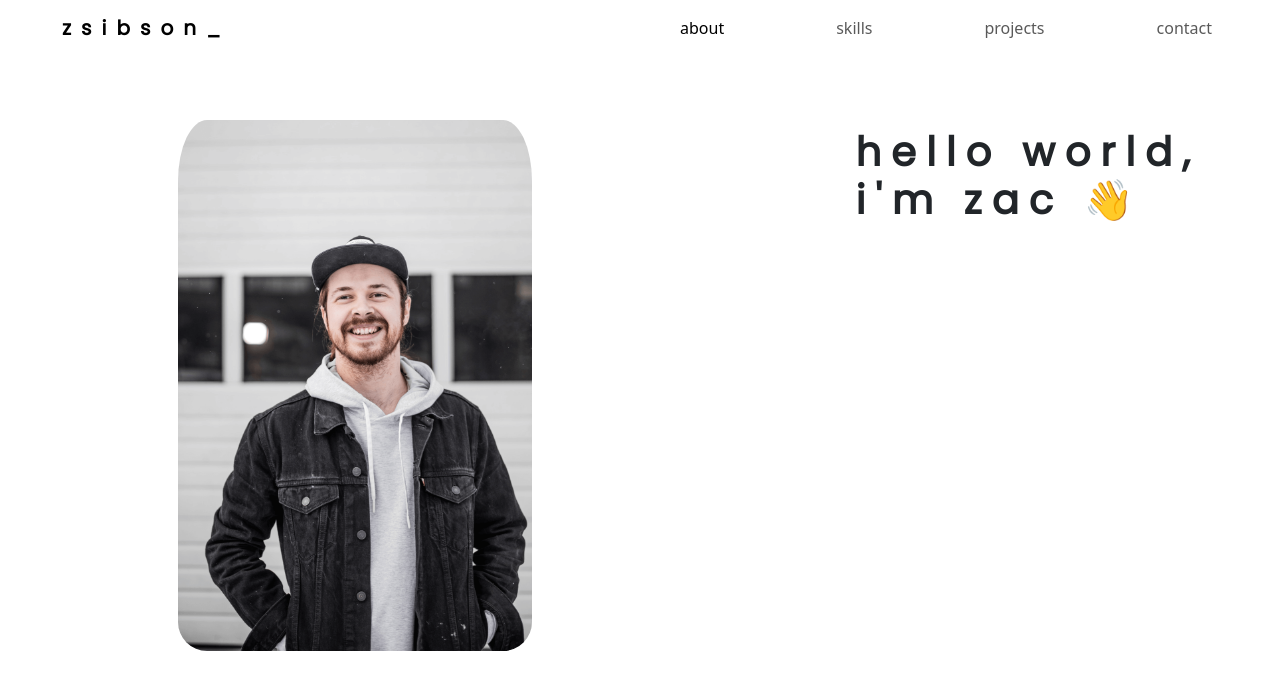
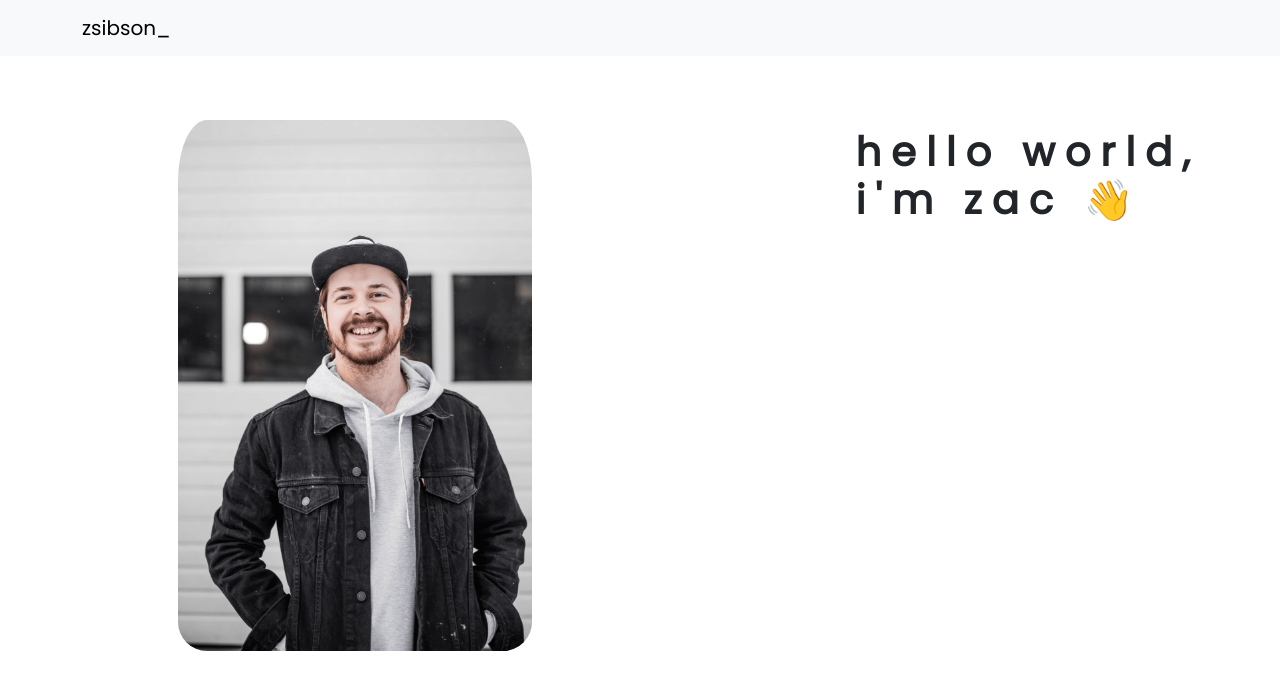
Before and after one commit to zsibson/zsibson.dev, a plain HTML site: page index.html in a window 1280 px wide. Drawn offline with nearby package versions, Linux system fonts and the light colour scheme.

Commit message:
minor changes

```diff
--- a/index.html
+++ b/index.html
@@ -23,28 +23,13 @@
 
 </head>
 <body>
-    <nav class="navbar navbar-expand-lg ">
-        <div class="container-fluid">
+  <nav class="navbar navbar-expand-lg bg-body-tertiary">
+    <div class="container-md">
       <a class="navbar-brand" href="#">zsibson_</a>
-          <div class="justify-content-center" id="navbarNav">
-            <ul class="navbar-nav">
-              <li class="nav-item">
-                <a class="nav-link active" aria-current="page" href="#">about</a>
-              </li>
-              <li class="nav-item">
-                <a class="nav-link" href="#">skills</a>
-              </li>
-              <li class="nav-item">
-                <a class="nav-link" href="#">projects</a>
-              </li>
-              <li class="nav-item">
-                <a class="nav-link" href="#">contact</a>
-              </li>
-              </li>
-            </ul>
     </div>
-        </div>
+
   </nav>
+
 
   <div class="container">
     <div class="row">
@@ -64,3 +49,25 @@
 
   </body>
   </html>
+  <!-- <nav class="navbar navbar-expand-lg ">
+      <div class="container-fluid">
+        <a class="navbar-brand" href="#">zsibson_</a>
+        <div class="justify-content-center" id="navbarNav">
+          <ul class="navbar-nav justify-content-center">
+            <li class="nav-item">
+              <a class="nav-link active" aria-current="page" href="#">about</a>
+            </li>
+            <li class="nav-item">
+              <a class="nav-link" href="#">skills</a>
+            </li>
+            <li class="nav-item">
+              <a class="nav-link" href="#">projects</a>
+            </li>
+            <li class="nav-item">
+              <a class="nav-link" href="#">contact</a>
+            </li>
+            </li>
+          </ul>
+        </div>
+      </div>
+    </nav> -->
--- a/style.css
+++ b/style.css
@@ -50,15 +50,15 @@ table {
 
 .navbar-brand {
     font-family: 'Poppins', sans-serif;
-    font-weight: bolder;
+    /* font-weight: bolder;
     letter-spacing: 10px;
-    padding-left: 50px;
+    padding-left: 50px; */
 }
 
-.nav-item {
+/* .nav-item {
     padding-right: 3em;
     padding-left: 3em;
-}
+} */
 
 
 .portrait {
@@ -69,7 +69,7 @@ table {
     border-radius: 125px;
 }
 
-.greeting{
+.greeting {
 	font-family: 'Poppins', sans-serif;
 	font-weight: 600;
 	letter-spacing: 10px;
```
Lines whose indentation alone changed are shown as unchanged.
